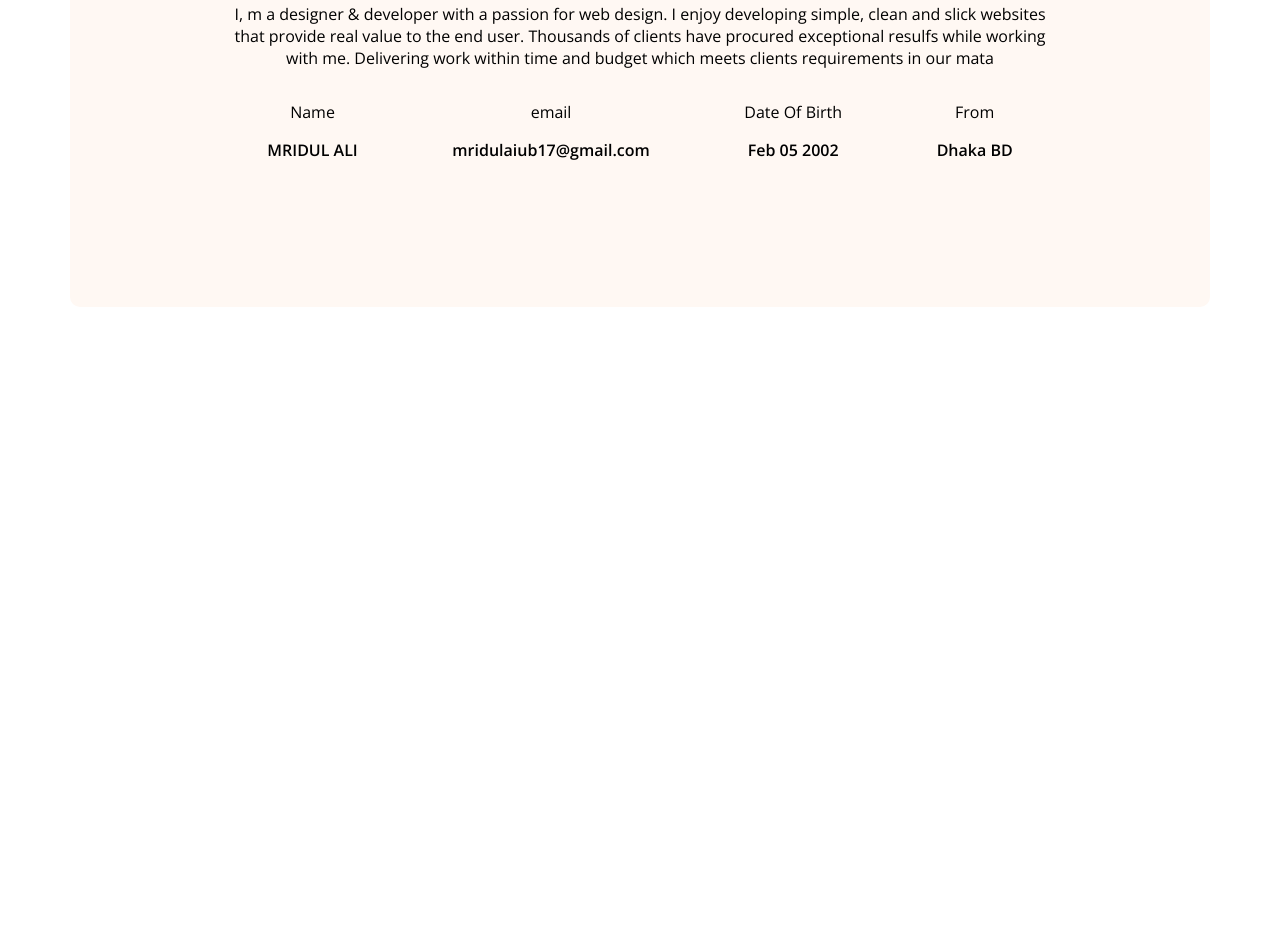
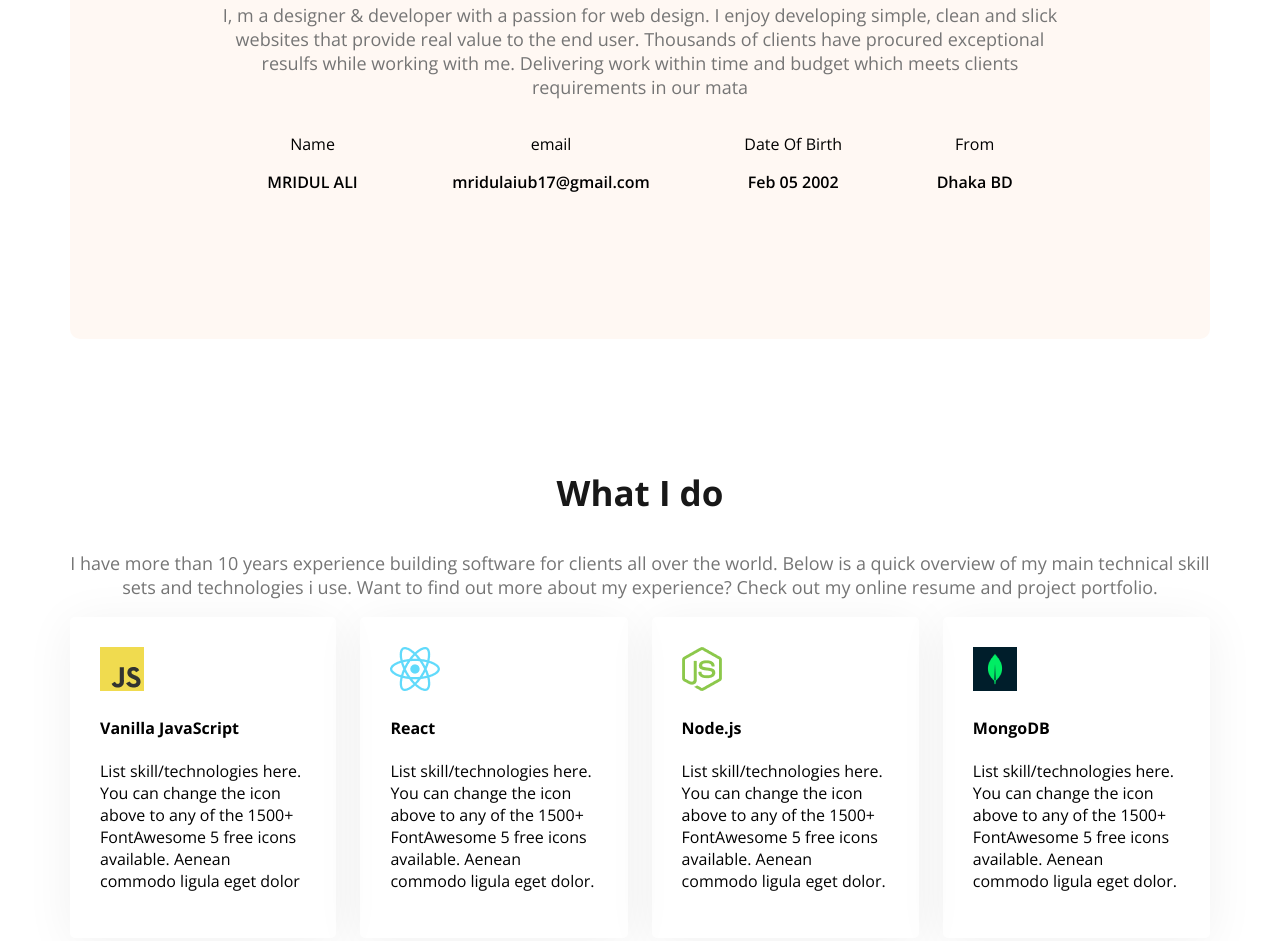
Before and after one commit to md-mridul-ali/web-dev-portfolio, a plain HTML site: page index.html in a window 1280 px wide. Shown: the part 1268-2209 px from the top of the page. Before the commit the page ends 1583 px from the top, so only its background shows below. Drawn offline with nearby package versions, Linux system fonts and the light colour scheme.

Commit message:
added update work

```diff
--- a/index.html
+++ b/index.html
@@ -64,6 +64,38 @@
             </div>
            </div>
        </section>
+       <!-- start what i do -->
+        <section class="skills">
+            <h3 class="section-title text-center">What I do</h3>
+            <p class="section-description text-center">
+                I have more than 10 years experience building software for clients all over the world.
+                Below is a quick overview of my main technical skill sets and technologies i use.
+                Want to find out more about my experience? Check out my online resume and project portfolio.
+            </p>
+            <div class="skills-container">
+                <div class="skill">
+                    <img src="images/icons/js.png"  alt="">
+                    <h4 class="skill-title">Vanilla JavaScript</h4>
+                    <p class="skill-description">List skill/technologies here. You can change the icon above to any of the 1500+ FontAwesome 5 free icons available. Aenean commodo ligula eget dolor</p>
+                </div>
+                <div class="skill">
+                    <img src="images/icons/react.png" alt="">
+                    <h4 class="skill-title">React</h4>
+                    <p class="skill-description">List skill/technologies here. You can change the icon above to any of the 1500+ FontAwesome 5 free icons available. Aenean commodo ligula eget dolor.</p>
+                </div>
+                <div class="skill">
+                    <img src="images/icons/nodejs.png" alt="">
+                    <h4 class="skill-title">Node.js</h4>
+                    <p class="skill-description">List skill/technologies here. You can change the icon above to any of the 1500+ FontAwesome 5 free icons available. Aenean commodo ligula eget dolor.</p>
+                </div>
+                <div class="skill">
+                    <img src="images/icons/mongo.png" alt="">
+                    <h4 class="skill-title">MongoDB</h4>
+                    <p class="skill-description">List skill/technologies here. You can change the icon above to any of the 1500+ FontAwesome 5 free icons available. Aenean commodo ligula eget dolor.</p>
+                </div>
+            </div>
+
+        </section>
     </main>
     <footer>
 
--- a/styles/portfolio.css
+++ b/styles/portfolio.css
@@ -36,9 +36,12 @@
     font-weight: bold;
     color: #181818;
 }
-.banner-description{
+.section-description{
     font-size: 18px;
     color: #757575;
+}
+.text-center{
+    text-align: center;
 }
 /* header */
 
@@ -104,13 +107,17 @@ main{
     max-width: 1140px;
     margin: 0 auto;
 }
+main section{
+    margin-top: 130px;
+    margin-bottom: 130px;
+}
 /* about  */
 
 .about{
     border-radius: 10px;
     padding: 130px 150px ;
     text-align: center;
-    margin-top: 130px;
+
 }
 .about-items{
     display: flex;
@@ -119,3 +126,14 @@ main{
 .item-description{
     font-weight: 600;
 }
+/* skills section */
+
+.skills-container{
+    display: flex;
+    gap: 24px ;
+}
+.skill{
+    padding: 30px;
+    border-radius: 5px;
+    box-shadow: 0px 6px 50px 0px rgba(0, 0, 0, 0.06);
+}
```
